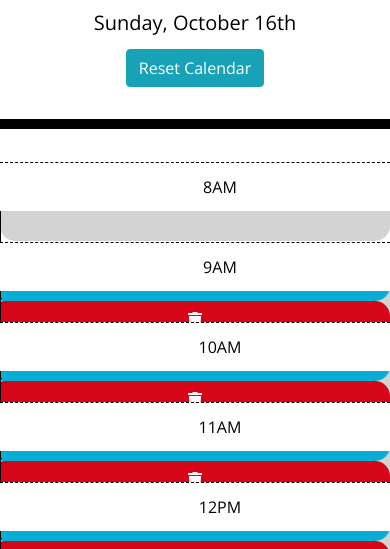
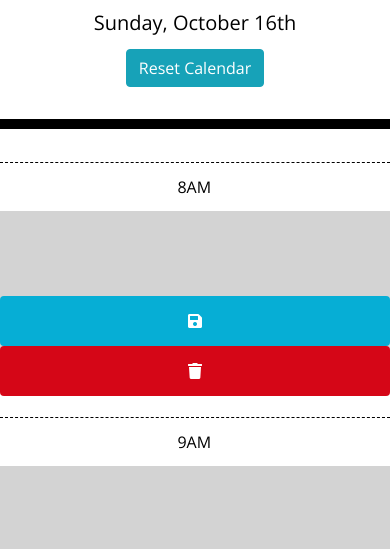
Before and after one commit to jscobie/day-scheduler, a plain HTML site: page index.html in a window 390 px wide. Shown: the part 256-805 px from the top of the page. Drawn offline with nearby package versions, Linux system fonts and the light colour scheme.

Commit message:
Final Js review, adding comments to JS, CSS, and HTML sections

```diff
--- a/assets/css/style.css
+++ b/assets/css/style.css
@@ -70,6 +70,7 @@ textarea {
   transition: all 0.3s ease-in-out;
 }
 
+/* Added styles to handle the delete button outside of scope that I added, based on exising save button */
 .deleteBtn {
   border-left: 1px solid black;
   border-top-right-radius: 15px;
@@ -83,4 +84,30 @@ textarea {
   transition: all 0.3s ease-in-out;
 }
 
-/* add some media screen resizing option for best grading */
+/* Apply media screen settings when resizing page widths for smaller than 768px */
+@media screen and (max-width: 768px), screen and (max-width: 575px) {
+  .row {
+    height: auto;
+    margin-top: 20px;
+  }
+
+  .hour {
+    padding-right: 17%;
+  }
+
+  .saveBtn {
+    border: 0;
+    border-radius: 0.25rem;
+    height: 50px;
+  }
+
+  .deleteBtn {
+    border: 0;
+    border-radius: 0.25rem;
+    height: 50px;
+  }
+
+  textarea {
+    min-height: 85px;
+    border: 0;
+  }
--- a/assets/js/script.js
+++ b/assets/js/script.js
@@ -1,23 +1,25 @@
 // sets the date format for the header section currentDay id for showing on page
 $("#currentDay").text(moment().format("dddd, MMMM Do"));
 
-// variables for loops
+// variables for loops if times needed to be adjustable
 var startHour = 8;
 var endHour = 17;
 
+// when document is ready to the DOM set up the 2 listeners (save and delete), prep a timeSlots function
+// and handle how to load from localstorage on load of page
 $(document).ready(function () {
     // saveBtn click listener
     $(".saveBtn").on("click", function () {
-        // Get nearby values of the description in JQuery
+        // Get values of the time (key) and description(value)
         var text = $(this).siblings(".description").val();
         var time = $(this).parent().attr("id");
 
-        // Save text in local storage
+        // Save to the local storage
         localStorage.setItem(time, text);
     })
 
     $(".deleteBtn").on("click", function () {
-        // Get nearby values of the time key
+        // Get values of the time key so we know which to delete
         var deleteTime = $(this).parent().attr("id");
 
         //remove single item from localstorage and refresh page to show deleted item gone
@@ -25,7 +27,8 @@ $(document).ready(function () {
         window.location.reload();
     })
 
-    function timeTracker() {
+    // this applies the color/scheme to the time slots based on is it past, present, or future.
+    function timeSlots() {
         //get current number of hours.
         var timeNow = moment().hour();
 
@@ -52,14 +55,16 @@ $(document).ready(function () {
             })
         }
 
+    // this handles the loading of localstorage data to the page on reloads or revisits
     for (let i = startHour; i< endHour+1; i++) {
         $("#" + [i] + " .description").val(localStorage.getItem([i]));
     }
 
-    timeTracker();
+    // once page/DOM is loaded run the timeSlots function to set up page for loaded values and color/scheme
+    timeSlots();
 })
 
-// clear all stored values in calendar/local storage
+// clear all stored values in calendar/local storage and reload page
 $("#btn-clear").on("click", function () {
     window.localStorage.clear();
     window.location.reload();
--- a/index.html
+++ b/index.html
@@ -31,14 +31,15 @@
     </header>
     <div class="container">
       <!-- Timeblocks go here -->
-      <div id="8" class="row time-block">
-        <div class="col-md-1 hour">
+      <!-- comments on 8am can be repeated on all so only commented 8am slot -->
+      <div id="8" class="row time-block"> <!-- add the row for the 8am-->
+        <div class="col-md-1 hour"> <!--text in the left column and set size to 1/12th-->
             8AM
         </div>
-        <textarea class="col-md-9 description">
+        <textarea class="col-md-9 description"> <!--set the text area to 9/12th width, this is where user adds entry-->
         </textarea>
-        <button class="btn saveBtn col-md-1"><i class="fas fa-save"></i></button>
-        <button class="btn deleteBtn col-md-1"><i class="fas fa-trash"></i></button>
+        <button class="btn saveBtn col-md-1"><i class="fas fa-save"></i></button> <!--save button and 1/12th sizing-->
+        <button class="btn deleteBtn col-md-1"><i class="fas fa-trash"></i></button> <!--this is the added delete button I liked the idea of and is 1/12th sizing-->
       </div>
       <div id="9" class="row time-block">
         <div class="col-md-1 hour">
@@ -125,6 +126,6 @@
 
     <script src="https://cdnjs.cloudflare.com/ajax/libs/jquery/3.2.1/jquery.min.js"></script>
     <script src="https://cdnjs.cloudflare.com/ajax/libs/moment.js/2.24.0/moment.min.js"></script>
-    <script src="./assets/js/script.js"></script>
+    <script src="./assets/js/script.js"></script> <!--Added link to my script file-->
   </body>
 </html>
```
